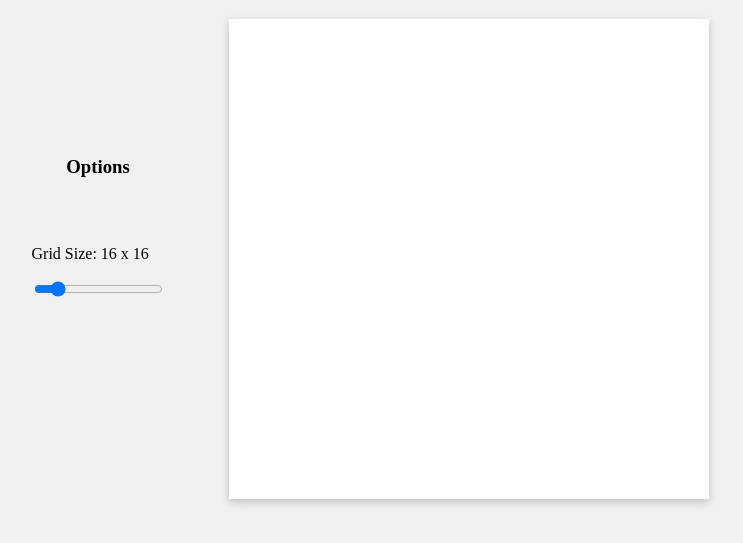
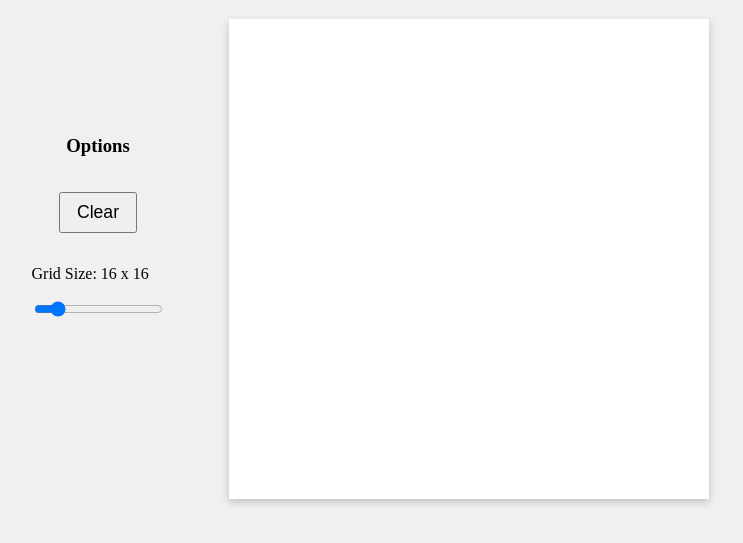
Before and after one commit to gjnels/TOP-etch-a-sketch, a plain HTML site: page index.html in a window 1280 px wide. Shown: the part 69-612 px from the top of the page, without its empty margins (270-1013 px from the left). Drawn offline with Linux system fonts and the light colour scheme.

Commit message:
added button to clear grid

```diff
--- a/index.html
+++ b/index.html
@@ -12,6 +12,7 @@
   <body>
     <div class="options">
       <h3>Options</h3>
+      <button class="clear">Clear</button>
       <div class="grid-size">
         <p>Grid Size: <span></span></p>
         <input type="range" />
--- a/script.js
+++ b/script.js
@@ -4,6 +4,8 @@
 const grid = document.querySelector(".grid"); // container for etch a sketch grid
 const gridSizeDisplay = document.querySelector(".grid-size > p > span");
 const gridSizeInput = document.querySelector(".grid-size > input");
+
+const clearGridBtn = document.querySelector("button.clear");
 
 const gridDimension = "30rem";
 
@@ -70,6 +72,8 @@ function attachSquareEventListeners() {
 gridSizeInput.addEventListener("change", setGridSize);
 gridSizeInput.addEventListener("input", setGridSizeDisplay);
 
+clearGridBtn.addEventListener("click", clearGrid);
+
 // init
 setGridSizeDisplay();
 setGridSize();
--- a/styles.css
+++ b/styles.css
@@ -47,7 +47,7 @@ body {
   display: flex;
   flex-direction: column;
   align-items: center;
-  gap: 2rem;
+  gap: 1rem;
 }
 
 .main {
@@ -72,3 +72,9 @@ body {
 .square.filled {
   background-color: black;
 }
+
+button {
+  padding: 0.5rem 1rem;
+  font-size: 1.1rem;
+  cursor: pointer;
+}
```
